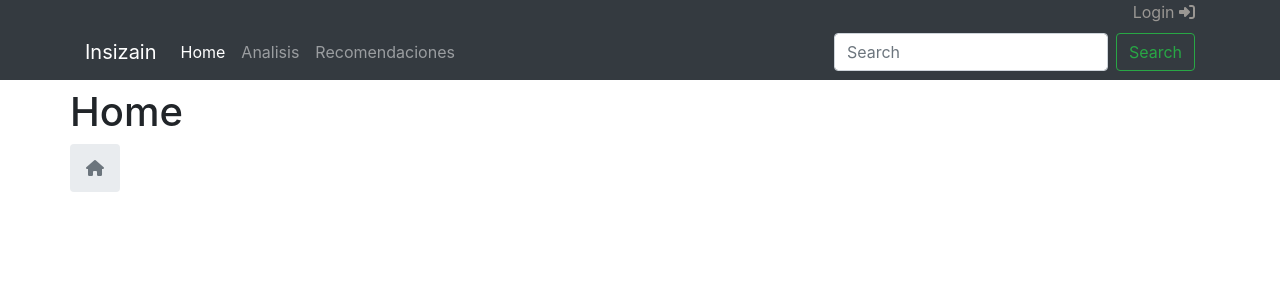
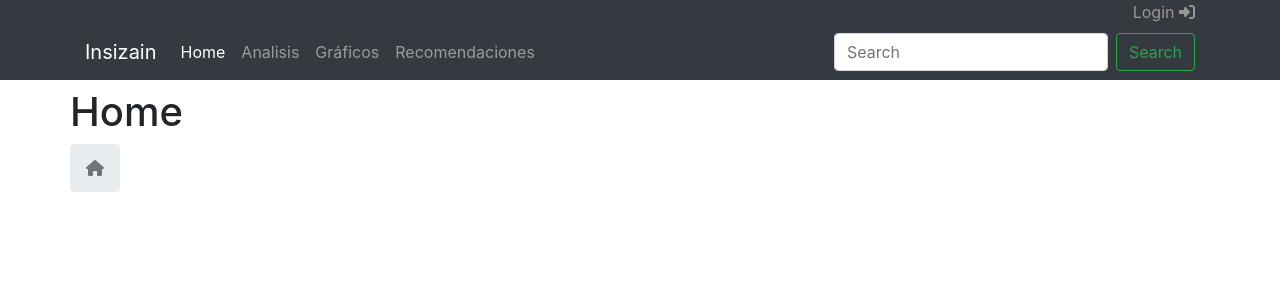
Before and after one commit to VicenteLG/proyecto-seguridad-informatica, a Django app: page /charts/home in a window 1280 px wide. Shown: the top 300 px of the page. Run offline with Django 3.2, Linux system fonts and the light colour scheme; some libraries are stand-ins or nearby versions.

Commit message:
Cambiando el home de app

```diff
--- a/ChartsGAP/templates/home.html
+++ b/Logauth/templates/home.html
@@ -11,6 +11,9 @@ Home
 </li>
 <li class="nav-item">
     <a class="nav-link" href="{% url 'analisis' %}">Analisis</a>
+</li>
+<li class="nav-item">
+    <a class="nav-link" href="{% url 'encuesta' %}">Gráficos</a>
 </li>
 <li class="nav-item">
     <a class="nav-link" href="{% url 'recomendaciones' %}">Recomendaciones</a>
```
